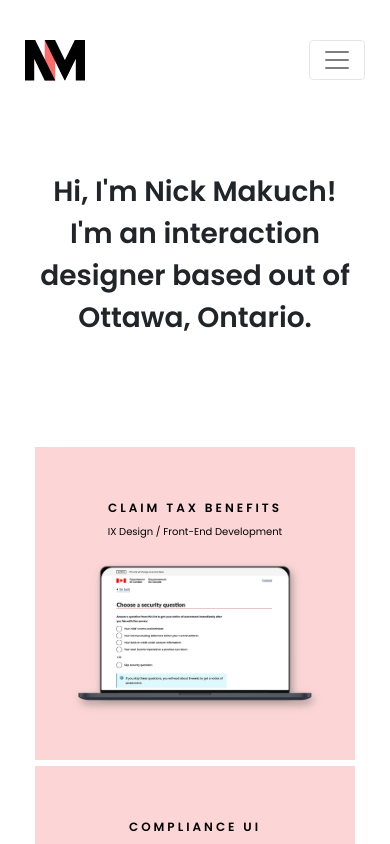
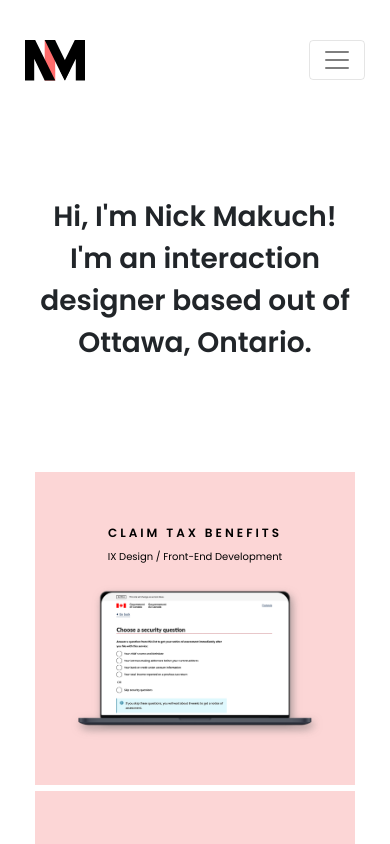
Before and after one commit to nmakuch/nmakuch-portfolio, a Next.js app: page / in a window 390 px wide. Shown: the top 844 px of the page. Built offline with nearby package versions, Linux system fonts and the light colour scheme.

Commit message:
fixed mobile nav

```diff
--- a/components/BannerH1.js
+++ b/components/BannerH1.js
@@ -8,7 +8,7 @@ class BannerH1 extends React.Component {
     return (
       <section
         css={css`
-          padding: 50px 25px;
+          padding: 75px 25px 50px 25px;
 
           h1 {
             font-size: 36px;
--- a/components/NavBar.js
+++ b/components/NavBar.js
@@ -6,7 +6,7 @@ import Link from "next/link";
 import Logo from "../components/Logo";
 
 const navbarStyles = css`
-  margin: 40px 0;
+  margin: 40px 0 40px 0;
   padding: 0 !important;
 
   a {
@@ -19,14 +19,18 @@ const navbarStyles = css`
       padding: 0 25px !important;
       max-width: 1200px !important;
 
+      a {
+        font-size: 18px;
+      }
+
       #navbarResponsive {
         a:first-of-type {
-          padding-top: 25px;
+          padding-top: 35px;
         }
 
         a:last-of-type {
-          padding-bottom: 25px;
-          border-bottom: 2px solid #333;
+          padding-bottom: 35px;
+          border-bottom: 1px solid rgba(0,0,0,0.2)
         }
       }
     }
```
